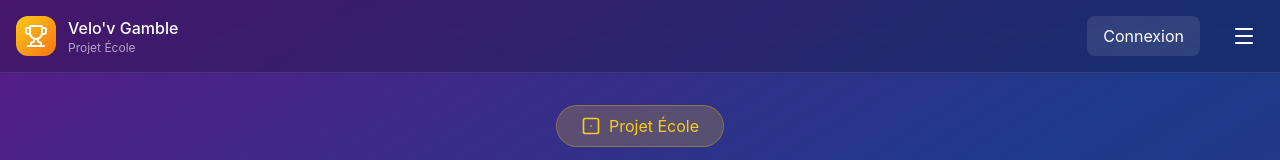
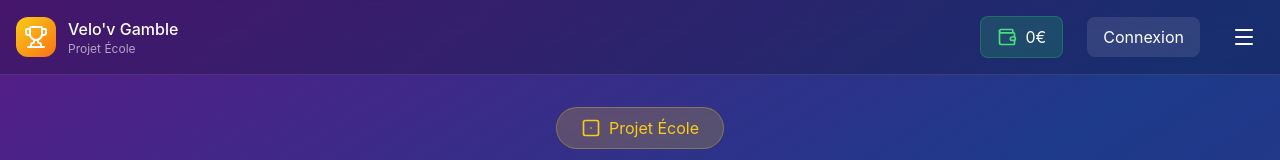
Before and after one commit to rainbowsdy/WEB, a React (Create React App) app in the folder everything_is_a_gamble/view/: page / in a window 1280 px wide. Shown: the top 160 px of the page. Built offline with nearby package versions, Linux system fonts and the light colour scheme; no server answers.

Commit message:
ajout balance

```diff
--- a/everything_is_a_gamble/view/src/app/App.tsx
+++ b/everything_is_a_gamble/view/src/app/App.tsx
@@ -12,13 +12,12 @@ type Utilisateur = {
   username: string;
   money: number;
 }
- const base_url = "https://inculcative-shenita-watchfully.ngrok-free.dev";
+const base_url = "https://inculcative-shenita-watchfully.ngrok-free.dev";
 // const base_url = "http://localhost:3001";
 
 export default function App() {
-  const [balance] = useState(1000);
   const [stations, setStations] = useState<Station[]>([]);
-   const [utilisateur, setUtilisateur] = useState<Utilisateur>({username: "",money:0});
+  const [utilisateur, setUtilisateur] = useState<Utilisateur>({ username: "", money: 0 });
 
 
   useEffect(() => {
@@ -45,7 +44,7 @@ export default function App() {
 
 
   console.log("STATIONS:", stations);
-  const bets = stations.map((station)=>(
+  const bets = stations.map((station) => (
     {
       id: station.num_station,
       title: `VeloV: ${station.nom}`,
@@ -64,7 +63,7 @@ export default function App() {
 
   return (
     <div className="min-h-screen bg-gradient-to-br from-purple-900 via-blue-900 to-indigo-900">
-      <Header balance={balance} />
+      <Header utilisateur={utilisateur} />
 
       <main className="container mx-auto px-4 py-8">
         {/* Hero Section */}
--- a/everything_is_a_gamble/view/src/app/components/Header.tsx
+++ b/everything_is_a_gamble/view/src/app/components/Header.tsx
@@ -2,11 +2,15 @@ import { useState } from 'react';
 import { Wallet, Trophy, Menu } from 'lucide-react';
 import AuthPage from './AuthPage'; //  corrige l'import en utilisant default export
 
-interface HeaderProps {
-  balance: number;
+type Utilisateur = {
+  username: string;
+  money: number;
+}
+type HeaderProps = {
+  utilisateur: Utilisateur
 }
 
-export default function Header({ balance }: HeaderProps) {
+export default function Header({ utilisateur }: HeaderProps) {
   const [showAuth, setShowAuth] = useState(false);
 
   return (
@@ -24,7 +28,10 @@ export default function Header({ balance }: HeaderProps) {
           </div>
 
           <div className="flex items-center gap-6">
-
+            <div className="flex items-center gap-2 bg-green-500/20 border border-green-500/30 rounded-lg px-4 py-2">
+              <Wallet className="w-5 h-5 text-green-400" />
+              <span className="text-white">{utilisateur.money.toLocaleString()}€</span>
+            </div>
             <button
               onClick={() => setShowAuth(true)}
               className="bg-white/10 hover:bg-white/20 text-white px-4 py-2 rounded-lg transition-colors"
```
